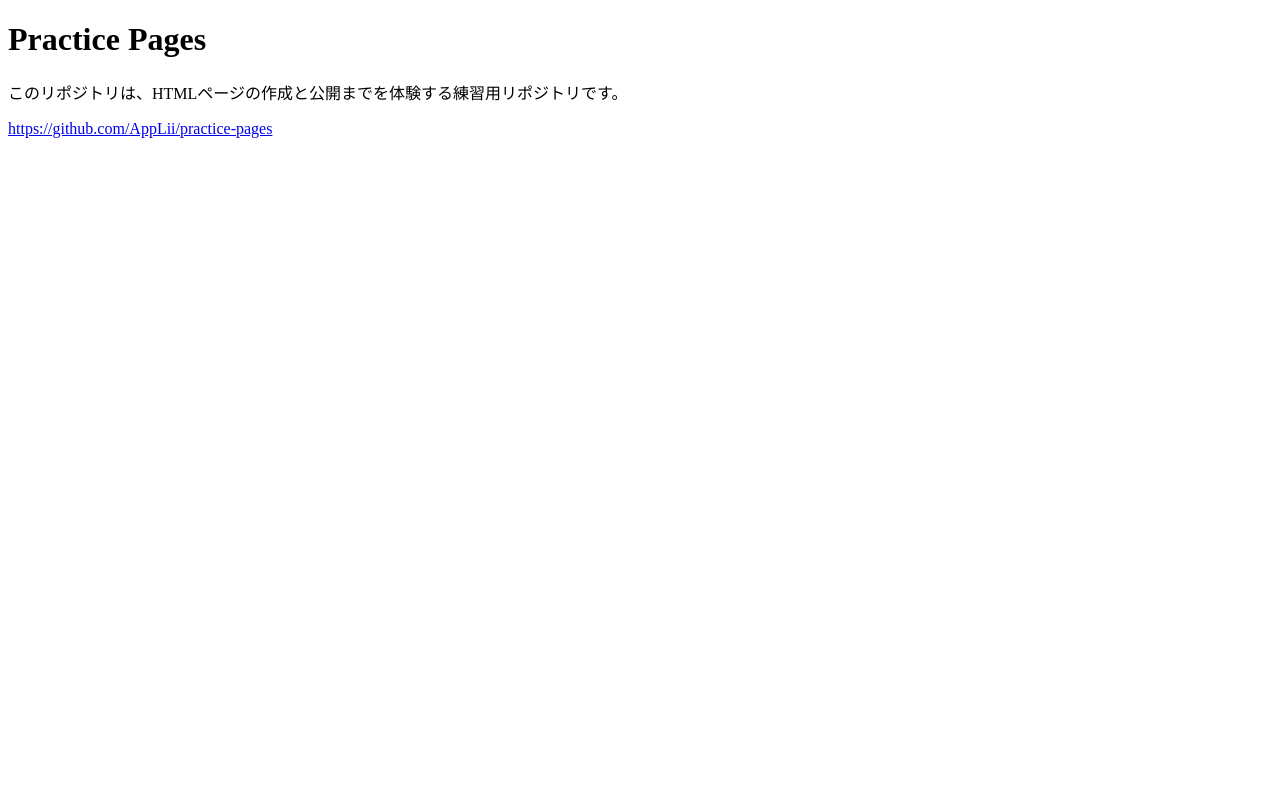
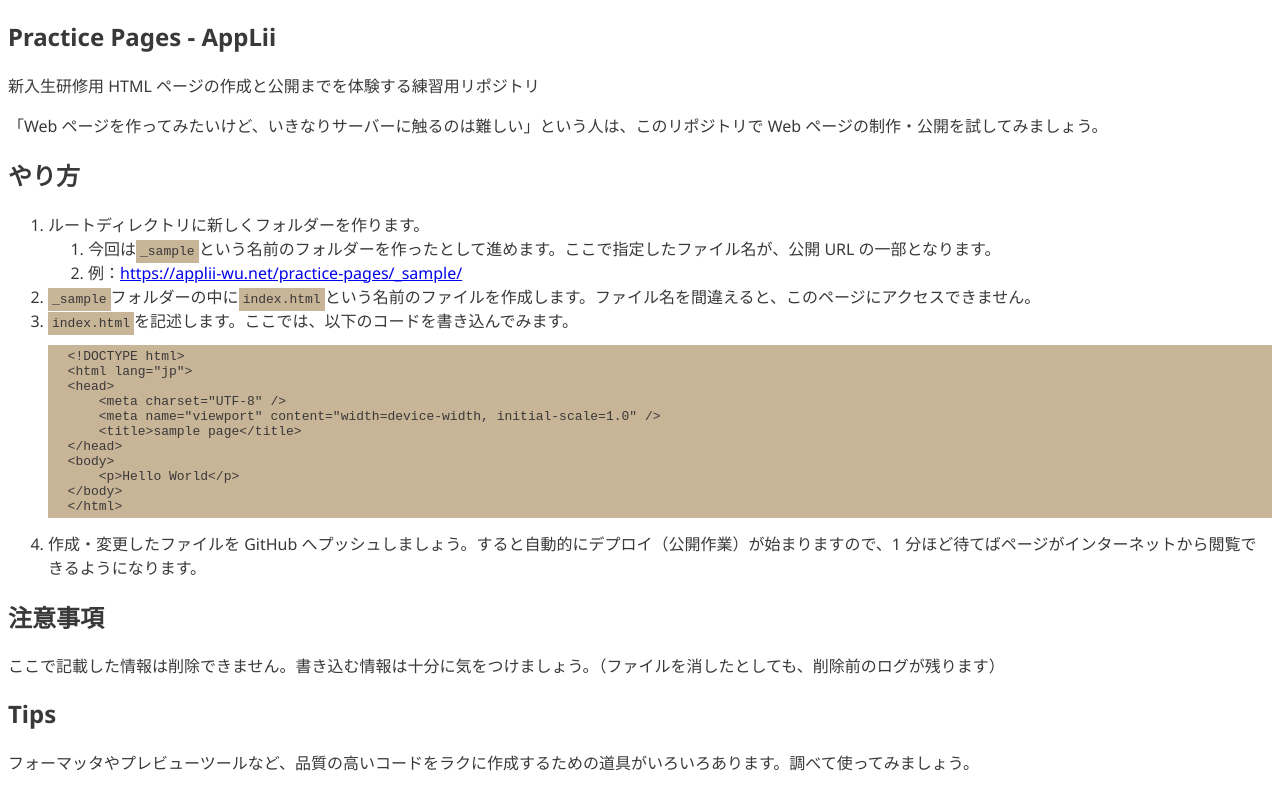
Before and after one commit to ManyErrores/practice-pages, a plain HTML site: page index.html in a window 1280 px wide. Drawn offline with Linux system fonts and the light colour scheme.

Commit message:
chore: Update README and index.html with Japanese translations

```diff
--- a/index.html
+++ b/index.html
@@ -4,10 +4,54 @@
     <meta charset="UTF-8" />
     <meta name="viewport" content="width=device-width, initial-scale=1.0" />
     <title>Practice Pages - AppLii</title>
+    <link rel="icon" href="https://applii-wu.net/pages/favicon.png" type="image/png" />
+    <link rel="stylesheet" href="https://fonts.googleapis.com/css?family=Noto+Sans:400,700&display=swap" />
+    <style>
+      body {
+        font-family: "Noto Sans", sans-serif;
+        color: #3a3939;
+      }
+      code, pre{
+        padding:0.25rem;
+        background-color: rgb(200, 180, 150);
+      }
+    </style>
   </head>
   <body>
-    <h1>Practice Pages</h1>
-    <p>このリポジトリは、HTMLページの作成と公開までを体験する練習用リポジトリです。</p>
-    <p><a href="https://github.com/AppLii/practice-pages" target="_blank">https://github.com/AppLii/practice-pages</a></p>
+    <h2>Practice Pages - AppLii</h2>
+    <p>新入生研修用 HTML ページの作成と公開までを体験する練習用リポジトリ</p>
+    <p>「Web ページを作ってみたいけど、いきなりサーバーに触るのは難しい」という人は、このリポジトリで Web ページの制作・公開を試してみましょう。</p>
+
+    <h2>やり方</h2>
+    <ol>
+      <li>
+        ルートディレクトリに新しくフォルダーを作ります。
+        <ol>
+          <li>今回は<code>_sample</code>という名前のフォルダーを作ったとして進めます。ここで指定したファイル名が、公開 URL の一部となります。</li>
+          <li>例：<a href="https://applii-wu.net/practice-pages/_sample/">https://applii-wu.net/practice-pages/_sample/</a></li>
+        </ol>
+      </li>
+      <li><code>_sample</code>フォルダーの中に<code>index.html</code>という名前のファイルを作成します。ファイル名を間違えると、このページにアクセスできません。</li>
+      <li>
+        <code>index.html</code>を記述します。ここでは、以下のコードを書き込んでみます。
+        <pre>
+  &lt;!DOCTYPE html&gt;
+  &lt;html lang="jp"&gt;
+  &lt;head&gt;
+      &lt;meta charset="UTF-8" /&gt;
+      &lt;meta name="viewport" content="width=device-width, initial-scale=1.0" /&gt;
+      &lt;title&gt;sample page&lt;/title&gt;
+  &lt;/head&gt;
+  &lt;body&gt;
+      &lt;p&gt;Hello World&lt;/p&gt;
+  &lt;/body&gt;
+  &lt;/html&gt;</pre>
+      </li>
+      <li>作成・変更したファイルを GitHub へプッシュしましょう。すると自動的にデプロイ（公開作業）が始まりますので、1 分ほど待てばページがインターネットから閲覧できるようになります。</li>
+    </ol>
+    <h2>注意事項</h2>
+    <p>ここで記載した情報は削除できません。書き込む情報は十分に気をつけましょう。（ファイルを消したとしても、削除前のログが残ります）</p>
+    <h2>Tips</h2>
+    <p>フォーマッタやプレビューツールなど、品質の高いコードをラクに作成するための道具がいろいろあります。調べて使ってみましょう。</p>
   </body>
 </html>
```
Also changed, not shown: 1 other file.
